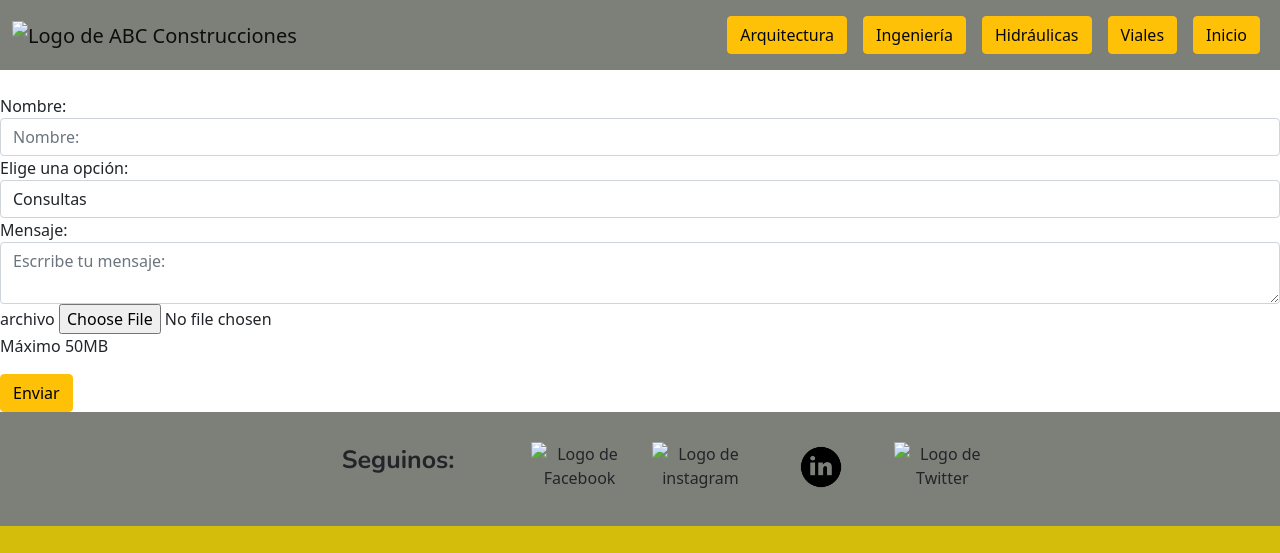
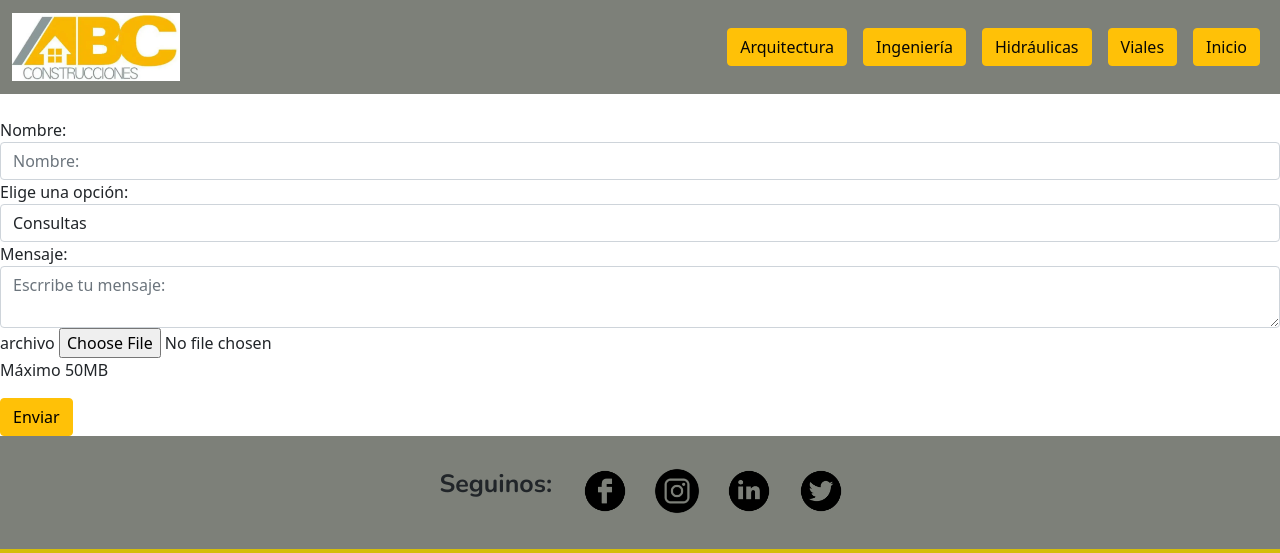
Before and after one commit to Lassa11/abc-proyecto, a website: page src/paginas/contacto.html in a window 1280 px wide. Shown: the top 553 px of the page. Drawn offline with nearby package versions, Linux system fonts and the light colour scheme.

Commit message:
imageneswebp

```diff
--- a/src/paginas/contacto.html
+++ b/src/paginas/contacto.html
@@ -15,13 +15,13 @@
     <!-- KW / 18 -->
     <meta name="keywords" content="construcción, especialistas, infraestructura, grandes obras, arquitectura, ingeniería, civiles, Hidráulicas, viales, pasos bajo nivel, rutas, caminos, puentes, arroyos, edificios, dique, saneamiento, montaje, contacto, consultas, contrataciones, trabajá con nosotros">
 
-      <!-- Open graph -->
-      <meta property="og:title" content="Contacto">
-      <meta property="og:description" content="construcción, especialistas, infraestructura, grandes obras, arquitectura, ingeniería, civiles, Hidráulicas, viales, pasos bajo nivel, rutas, caminos, puentes, arroyos, edificios, dique, saneamiento, montaje, contacto, consultas, contrataciones, trabajá con nosotros">
-      <meta property="og:image" content="https://ABC-Construcciones.com/og.png">
+    <!-- Open graph -->
+    <meta property="og:title" content="Contacto">
+    <meta property="og:description" content="construcción, especialistas, infraestructura, grandes obras, arquitectura, ingeniería, civiles, Hidráulicas, viales, pasos bajo nivel, rutas, caminos, puentes, arroyos, edificios, dique, saneamiento, montaje, contacto, consultas, contrataciones, trabajá con nosotros">
+    <meta property="og:image" content="https://abcconstrucciones.000webhostapp.com/index.html">
 
-    <!-- Favivon -->
-    <link rel="shortcut icon" href="../../favicon.ico" type="image-icon">
+    <!-- Favicon -->
+    <link rel="shortcut icon" href="../../src/multimedia/images/favicon.ico" type="image/x-icon">
 
     <title>Contacto</title>
 </head>
@@ -31,7 +31,7 @@
             <nav class="navbar navbar-expand-lg navbar-light m-color">
                 <div class="container-fluid">
                     <a class="navbar-brand" href="#">
-                        <img src="../../src/multimedia/images/Logo.jpg" width="25%" alt="Logo de ABC Construcciones">
+                        <img src="../../src/multimedia/images/logo.webp" width="25%" alt="Logo de ABC Construcciones">
                     </a>
                 <button class="navbar-toggler" type="button" data-bs-toggle="collapse" data-bs-target="#navbarNav" aria-controls="navbarNav" aria-expanded="false" aria-label="Toggle navigation">
                     <span class="navbar-toggler-icon bg-white"></span>
@@ -90,16 +90,16 @@
             <p class="parrafo-footer">Seguinos:</p>
         </div>
         <div class="col-xs-12 col-md-1 col-lg-2">
-            <img class="icono-Fc" src="../../src/multimedia/images/icono-facebook.jpg" class="d-block w-25" height="50vh" alt="Logo de Facebook"></a>
+            <img class="icono-Fc" src="../../src/multimedia/images/icono-facebook.webp" class="d-block w-25" height="50vh" alt="Logo de Facebook"></a>
         </div>
         <div class="col-xs-12 col-md-1 col-lg-2">
-            <img class="icono-Ig" src="../../src/multimedia/images/icono-instagram.jpg" class="d-block w-25" height="50vh" alt="Logo de instagram"></a>
+            <img class="icono-Ig" src="../../src/multimedia/images/icono-instagram.webp" class="d-block w-25" height="50vh" alt="Logo de instagram"></a>
         </div>
         <div class="col-xs-12 col-md-1 col-lg-2">
             <img class="icono-In" src="../../src/multimedia/images/icono-linkedin.webp" class="d-block w-25" height="50vh" alt="Logo de Linkedin"></a>
         </div>
         <div class="col-xs-12 col-md-1 col-lg-2">
-            <img class="icono-Tw" src="../../src/multimedia/images/icono-twitter.png" class="d-block w-25" height="50vh" alt="Logo de Twitter"></a>
+            <img class="icono-Tw" src="../../src/multimedia/images/icono-twitter.webp" class="d-block w-25" height="50vh" alt="Logo de Twitter"></a>
         </div>
     </div>
     </div>
@@ -112,10 +112,8 @@
 
     <div class="container-mapa">
         <div class="col">
-        <iframe
-        src="https://www.google.com/maps/embed?pb=!1m18!1m12!1m3!1d3283.745745674591!2d-58.37698548477012!3d-34.61059028045765!2m3!1f0!2f0!3f0!3m2!1i1024!2i768!4f13.1!3m3!1m2!1s0x95bccad47f191885%3A0xb054b88264dae811!2sPer%C3%BA%20222%2C%20C1067AAF%20CABA!5e0!3m2!1ses-419!2sar!4v1639326744380!5m2!1ses-419!2sar"
-        width="100%" height="300" style="border:0;" allowfullscreen="" loading="lazy">
-        </iframe>
+        <iframe src="https://www.google.com/maps/embed?pb=!1m18!1m12!1m3!1d3283.745745674591!2d-58.37698548477012!3d-34.61059028045765!2m3!1f0!2f0!3f0!3m2!1i1024!2i768!4f13.1!3m3!1m2!1s0x95bccad47f191885%3A0xb054b88264dae811!2sPer%C3%BA%20222%2C%20C1067AAF%20CABA!5e0!3m2!1ses-419!2sar!4v1639326744380!5m2!1ses-419!2sar"
+        width="100%" height="300" style="border:0;" allowfullscreen="" loading="lazy"></iframe>
     </div>
     </div>
 </footer>
```
Also changed, not shown: index.html (+3 -3 lines), favicon.ico (deleted), src/multimedia/images/favicon.ico (added).
